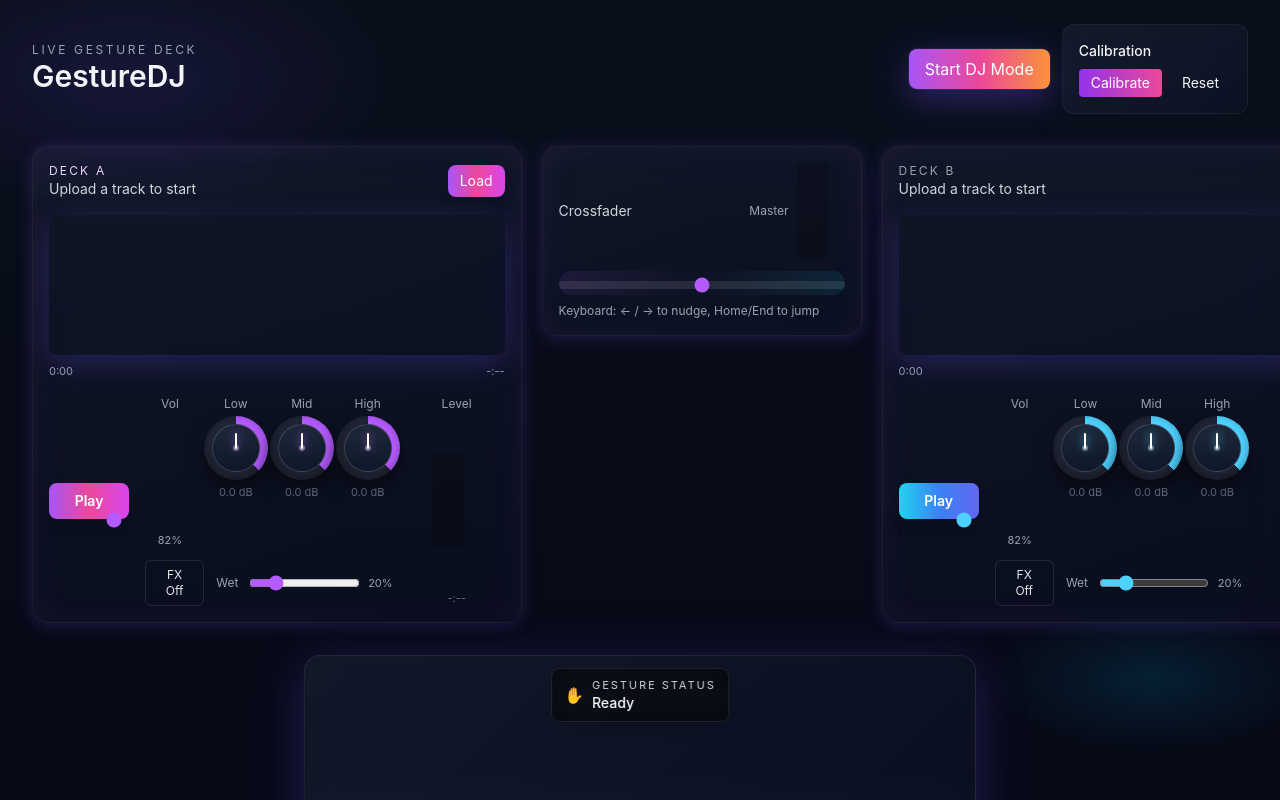
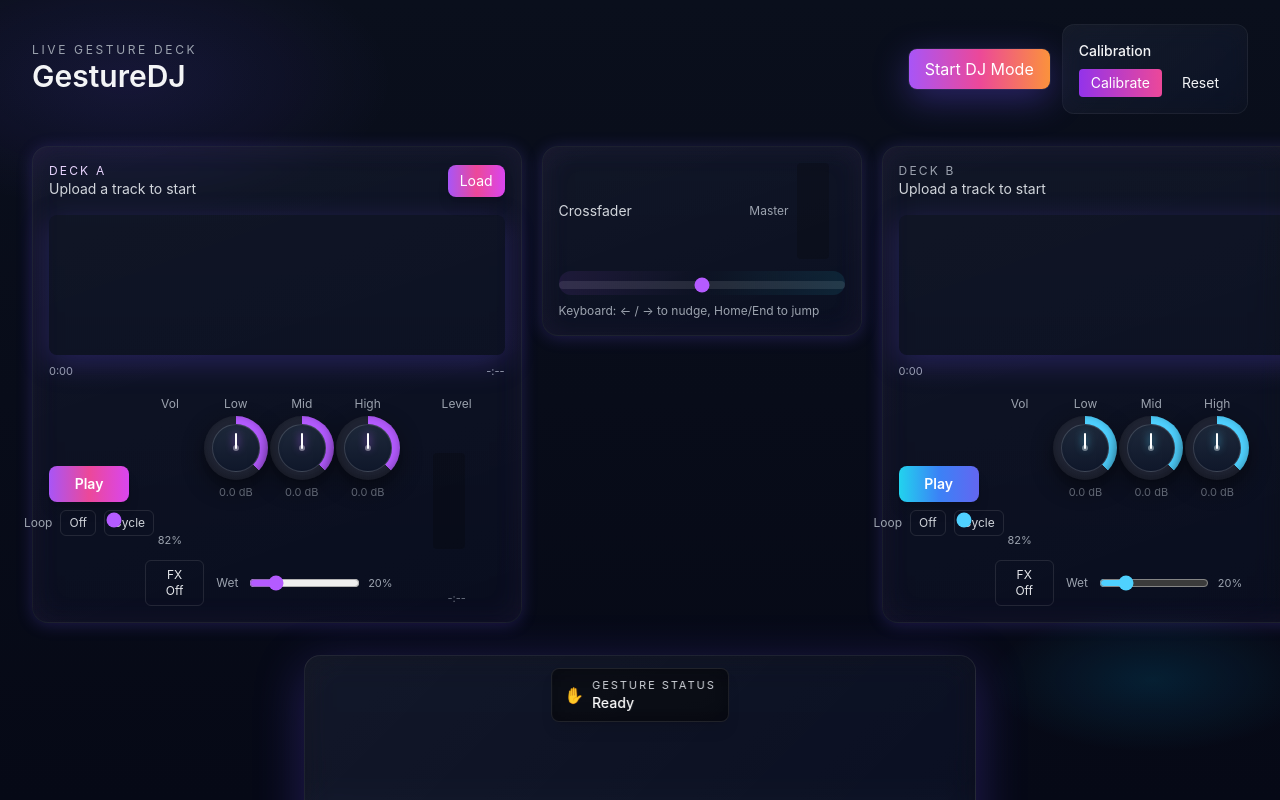
Before and after one commit to fmekrani/Gesture-DJ-, a Next.js app: page / in a window 1280 px wide. Shown: the top 800 px of the page. Built offline with nearby package versions, Linux system fonts and the light colour scheme.

Commit message:
added loop again

```diff
--- a/components/CameraHUD.tsx
+++ b/components/CameraHUD.tsx
@@ -125,6 +125,32 @@ export default function CameraHUD() {
             }
             if (!isFist) {
               holdTriggeredRef.current[fistId] = false;
+            }
+
+            // pinch (thumb-index) -> toggle loop
+            const thumb = landmarks[4];
+            const index = landmarks[8];
+            let pinch = false;
+            if (thumb && index) {
+              const d = Math.hypot(thumb.x - index.x, thumb.y - index.y);
+              pinch = d < 0.065; // increased threshold (was 0.04 — now more forgiving)
+            }
+            const pinchId = `pinch_${i}_${deck}`;
+            const heldPinch = mapperRef.current!.checkHold(pinchId, pinch, 300);
+            if (heldPinch && !holdTriggeredRef.current[pinchId]) {
+              // Toggle loop state (track in holdTriggeredRef)
+              const loopStateKey = `loopState_${deck}`;
+              const currentLoopState = holdTriggeredRef.current[loopStateKey] || false;
+              const newLoopState = !currentLoopState;
+              audioEngine.setDeckLoop(deck, newLoopState, 2);
+              holdTriggeredRef.current[loopStateKey] = newLoopState;
+              setGestureStatus(`✌ Loop ${newLoopState ? 'ON' : 'OFF'} — Deck ${deck}`);
+              if (gestureTimeoutRef.current) clearTimeout(gestureTimeoutRef.current);
+              gestureTimeoutRef.current = window.setTimeout(() => setGestureStatus('Ready'), 1500);
+              holdTriggeredRef.current[pinchId] = true;
+            }
+            if (!pinch) {
+              holdTriggeredRef.current[pinchId] = false;
             }
 
             // palm rotation -> jog
--- a/components/Deck.tsx
+++ b/components/Deck.tsx
@@ -30,9 +30,12 @@ const Deck = forwardRef<DeckHandle, DeckProps>(({ id, className = '' }, ref) =>
   const [mid, setMid] = useState(0.5);
   const [high, setHigh] = useState(0.5);
 
-  // FX state
+  // FX & Loop state
   const [fxOn, setFxOn] = useState(false);
   const [fxWet, setFxWet] = useState(0.2);
+  const loopLengths = [1, 2, 4, 8];
+  const [loopOn, setLoopOn] = useState(false);
+  const [loopIndex, setLoopIndex] = useState(2); // default 4s
 
   // Expose updateEQFromGesture via ref
   useImperativeHandle(ref, () => ({
@@ -74,6 +77,10 @@ const Deck = forwardRef<DeckHandle, DeckProps>(({ id, className = '' }, ref) =>
     audioEngine.setDeckFX(id as 'A' | 'B', { wet: fxOn ? fxWet : 0 });
   }, [fxOn, fxWet, id]);
 
+  useEffect(() => {
+    audioEngine.setDeckLoop(id as 'A' | 'B', loopOn, loopLengths[loopIndex]);
+  }, [loopOn, loopIndex, id, loopLengths]);
+
   function onLoadClick() {
     inputRef.current?.click();
   }
@@ -104,6 +111,14 @@ const Deck = forwardRef<DeckHandle, DeckProps>(({ id, className = '' }, ref) =>
 
   function handleSeek(t: number) {
     audioEngine.seekDeck(id as 'A' | 'B', t);
+  }
+
+  function toggleLoopHold() {
+    setLoopOn((s) => !s);
+  }
+
+  function cycleLoopLength() {
+    setLoopIndex((i) => (i + 1) % loopLengths.length);
   }
 
   function formatTime(s: number | undefined) {
@@ -143,7 +158,7 @@ const Deck = forwardRef<DeckHandle, DeckProps>(({ id, className = '' }, ref) =>
           duration={duration}
           currentTime={currentTime}
           onSeek={handleSeek}
-          loop={null}
+          loop={loopOn && duration ? { start: 0, end: loopLengths[loopIndex] } : null}
           height={140}
           playing={isPlaying}
         />
@@ -158,6 +173,13 @@ const Deck = forwardRef<DeckHandle, DeckProps>(({ id, className = '' }, ref) =>
           >
             {isPlaying ? 'Pause' : 'Play'}
           </motion.button>
+          <div className="flex items-center gap-2 text-xs text-gray-400">
+            <span>Loop</span>
+            <button onClick={toggleLoopHold} className={`px-2 py-1 rounded-md border ${loopOn ? accentBorder + ' text-white bg-white/10' : 'border-white/10 text-gray-300'}`}>
+              {loopOn ? `${loopLengths[loopIndex]}s` : 'Off'}
+            </button>
+            <button onClick={cycleLoopLength} className="px-2 py-1 rounded-md border border-white/10 text-gray-300">Cycle</button>
+          </div>
         </div>
 
         <div className="flex flex-col gap-3">
```
